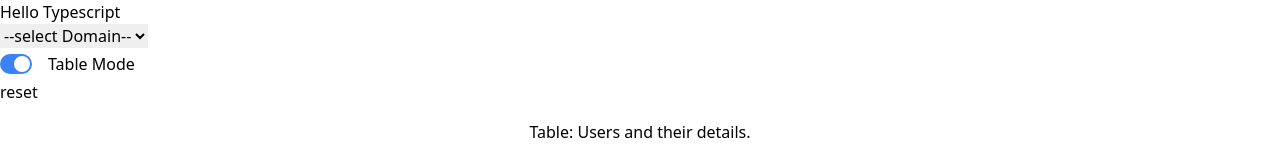
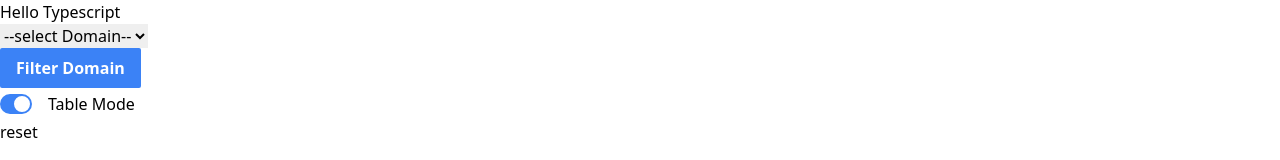
Before and after one commit to Abhi2474/filter-user-ts, a React (Vite) app: page / in a window 1280 px wide. Shown: the top 160 px of the page. Built offline with nearby package versions, Linux system fonts and the light colour scheme.

Commit message:
feat: feature development

```diff
--- a/src/App.tsx
+++ b/src/App.tsx
@@ -3,13 +3,18 @@ import FetchData from "./components/FetchData";
 import TableData from "./pages/TableData";
 import { BsToggleOn, BsToggleOff } from "react-icons/bs";
 import FilterUi from "./components/FilterUi";
+import Button from "./components/Button";
+import { useDispatch } from "react-redux";
+import { getUniqueDomain } from "./redux-store/dataSlice";
 
 function App() {
   const [isToggle, setIsToggle] = useState(false);
+  const dispatch = useDispatch();
   return (
     <>
       <h1>Hello Typescript</h1>
       <FilterUi />
+      <Button onClick={() => dispatch(getUniqueDomain())}>Filter Domain</Button>
       {isToggle ? (
         <>
           <span className="flex items-center justify-between w-fit gap-4">
--- a/src/components/Button.tsx
+++ b/src/components/Button.tsx
@@ -1,26 +1,16 @@
 import React from "react";
-import { useDispatch } from "react-redux";
-import {
-  decreaseCurrentPage,
-  increaseCurrentPage,
-} from "../redux-store/dataSlice";
 
 type ButtonProps = {
-  children: React.ReactNode;
-  isDisable: boolean;
-  isNext: boolean;
+  children?: React.ReactNode;
+  isDisable?: boolean;
+  onClick?: () => { payload: undefined; type: string };
 };
 
-export default function Button({ children, isDisable, isNext }: ButtonProps) {
-  const dispatch = useDispatch();
+export default function Button({ children, isDisable, onClick }: ButtonProps) {
   return (
     <button
       disabled={isDisable}
-      onClick={() =>
-        isNext
-          ? dispatch(increaseCurrentPage())
-          : dispatch(decreaseCurrentPage())
-      }
+      onClick={onClick}
       className={`py-2 px-4 font-bold rounded-sm text-white ${
         isDisable
           ? "cursor-not-allowed bg-gray-500"
--- a/src/components/FetchData.tsx
+++ b/src/components/FetchData.tsx
@@ -29,7 +29,7 @@ export default function FetchData() {
       <div className="flex justify-between container mx-auto px-10 my-5">
         <Button
           isDisable={usersPagination?.meta.currentPage <= 1}
-          isNext={false}
+          onClick={() => dispatch(decreaseCurrentPage())}
         >
           Previous
         </Button>
@@ -37,7 +37,7 @@ export default function FetchData() {
           isDisable={
             usersPagination?.meta.currentPage > usersPagination.meta.totalPages
           }
-          isNext={true}
+          onClick={() => dispatch(increaseCurrentPage())}
         >
           Next
         </Button>
--- a/src/pages/TableData.tsx
+++ b/src/pages/TableData.tsx
@@ -1,9 +1,14 @@
-import React, { useEffect } from "react";
+import { useEffect } from "react";
 import { useDispatch, useSelector } from "react-redux";
 import type { RootState } from "../redux-store/store";
 import { DataProps } from "../type";
 import Button from "../components/Button";
-import { resetUser, setUser } from "../redux-store/dataSlice";
+import {
+  decreaseCurrentPage,
+  increaseCurrentPage,
+  resetUser,
+  setUser,
+} from "../redux-store/dataSlice";
 
 export default function TableData() {
   const usersPagination = useSelector((state: RootState) => state.users);
@@ -39,7 +44,7 @@ export default function TableData() {
       <div className="flex justify-between container mx-auto px-10 my-5">
         <Button
           isDisable={usersPagination?.meta.currentPage <= 1}
-          isNext={false}
+          onClick={() => dispatch(decreaseCurrentPage())}
         >
           Previous
         </Button>
@@ -47,7 +52,7 @@ export default function TableData() {
           isDisable={
             usersPagination?.meta.currentPage > usersPagination.meta.totalPages
           }
-          isNext={true}
+          onClick={() => dispatch(increaseCurrentPage())}
         >
           Next
         </Button>
--- a/src/redux-store/dataSlice.ts
+++ b/src/redux-store/dataSlice.ts
@@ -33,10 +33,16 @@ export const userSlice = createSlice({
 		resetUser: (state) => {
 			state.meta.currentPage = 1
 			state.data = user_data.slice(state.meta.currentPage * state.meta.perPage - state.meta.perPage, state.meta.currentPage * state.meta.perPage)
+		},
+		getUniqueDomain: (state) => {
+			const filteredArray = user_data.filter((data) => {
+				return data.domain === 'IT'
+			})
+			state.data = filteredArray.slice(state.meta.currentPage * state.meta.perPage - state.meta.perPage, state.meta.currentPage * state.meta.perPage)
 		}
 	}
 })
 
-export const { increaseCurrentPage, setUser, decreaseCurrentPage, resetUser } = userSlice.actions
+export const { increaseCurrentPage, setUser, decreaseCurrentPage, resetUser, getUniqueDomain } = userSlice.actions
 
 export default userSlice.reducer
```
